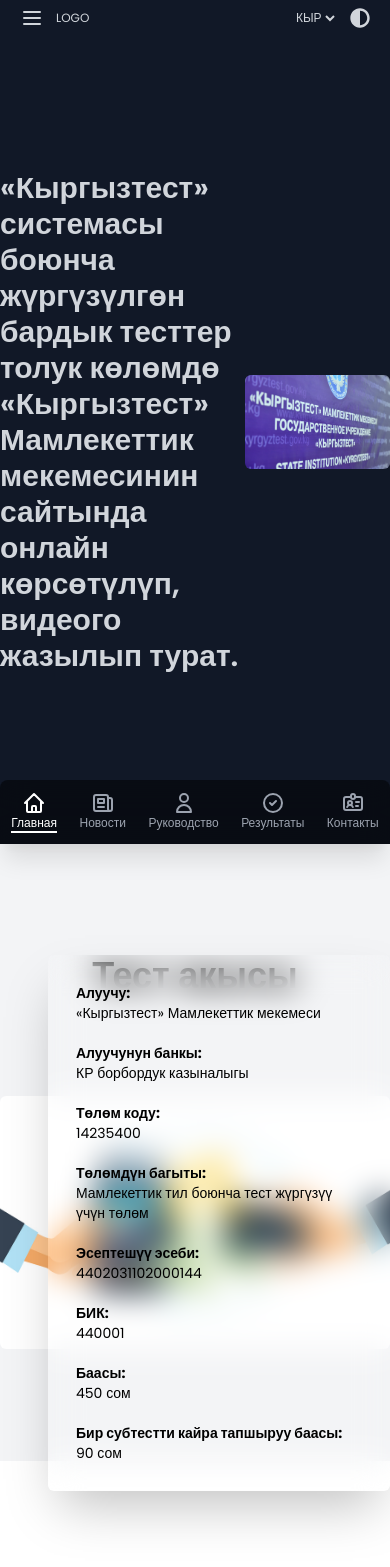
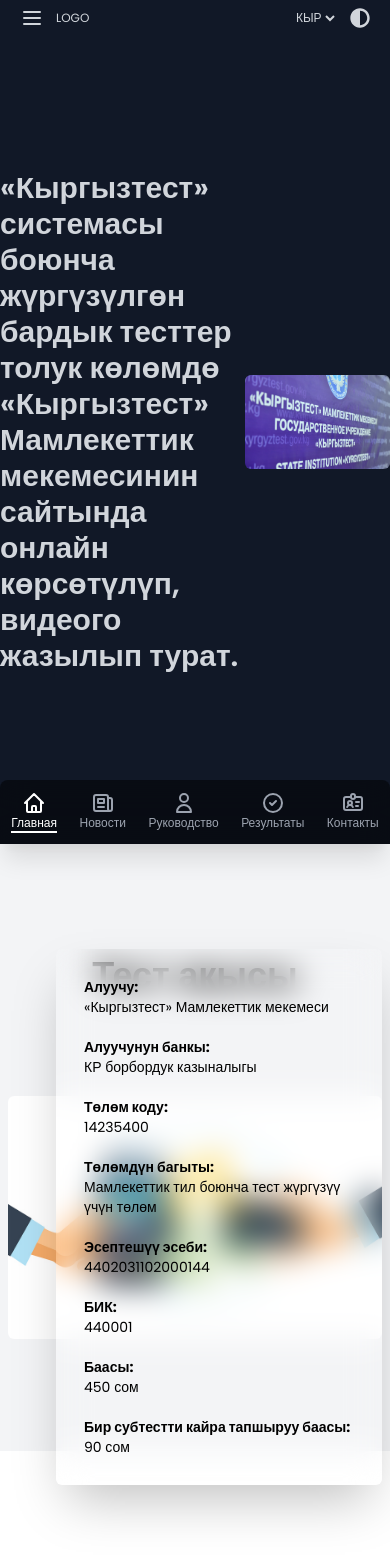
Before and after one commit to Kalys01/kyrgyztest.kg, a Vue app: page / in a window 390 px wide. Shown: the top 1567 px of the page. Built offline with nearby package versions, Linux system fonts and the light colour scheme.

Commit message:
Added side margins so that they don't stick together on the sides when mobile

```diff
--- a/src/components/TheBlockComponent.vue
+++ b/src/components/TheBlockComponent.vue
@@ -3,7 +3,7 @@
     class="w-full flex justify-center"
     :class="backgroundColor"
   >
-    <div class="w-full flex flex-col items-center py-28 lg:w-11/12 max-w-screen-xl">
+    <div class="w-full flex flex-col items-center py-28 lg:w-11/12 mx-2 max-w-screen-xl">
     <h1 class="mb-[100px] text-4xl font-semibold">{{ title }}</h1>
       <slot />
     </div>
```
